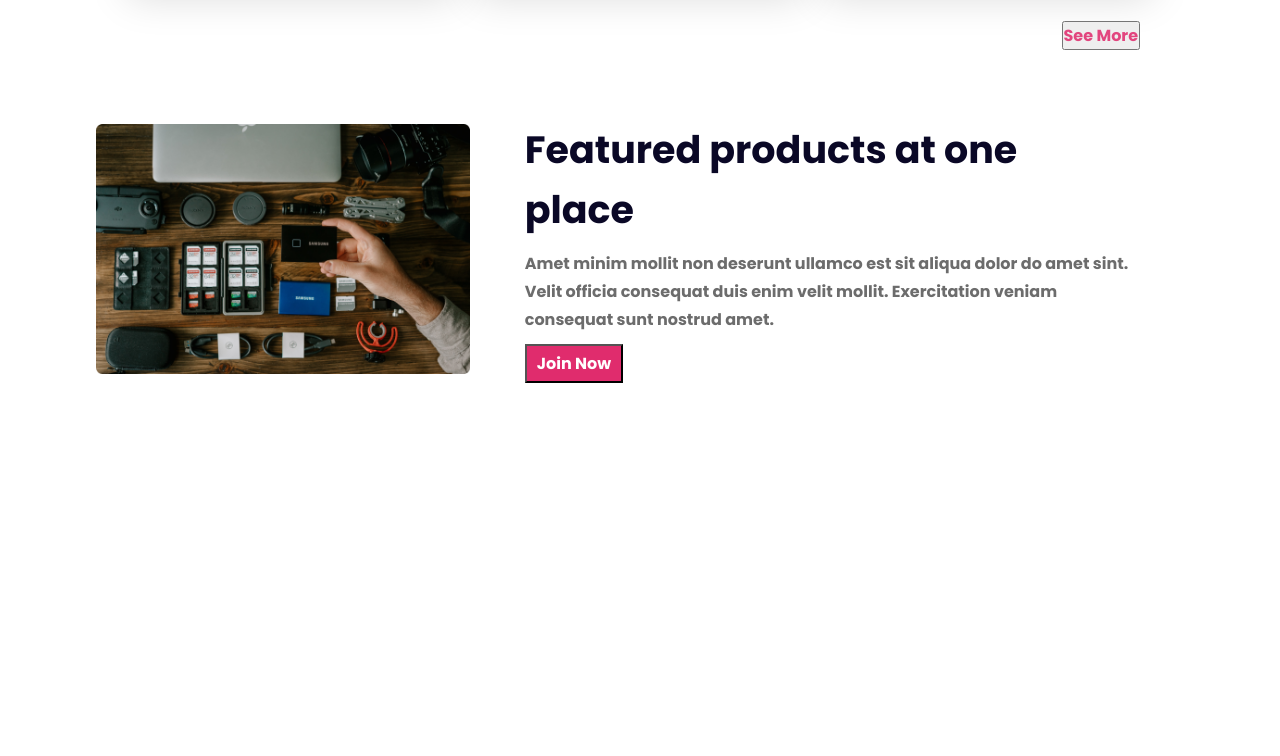
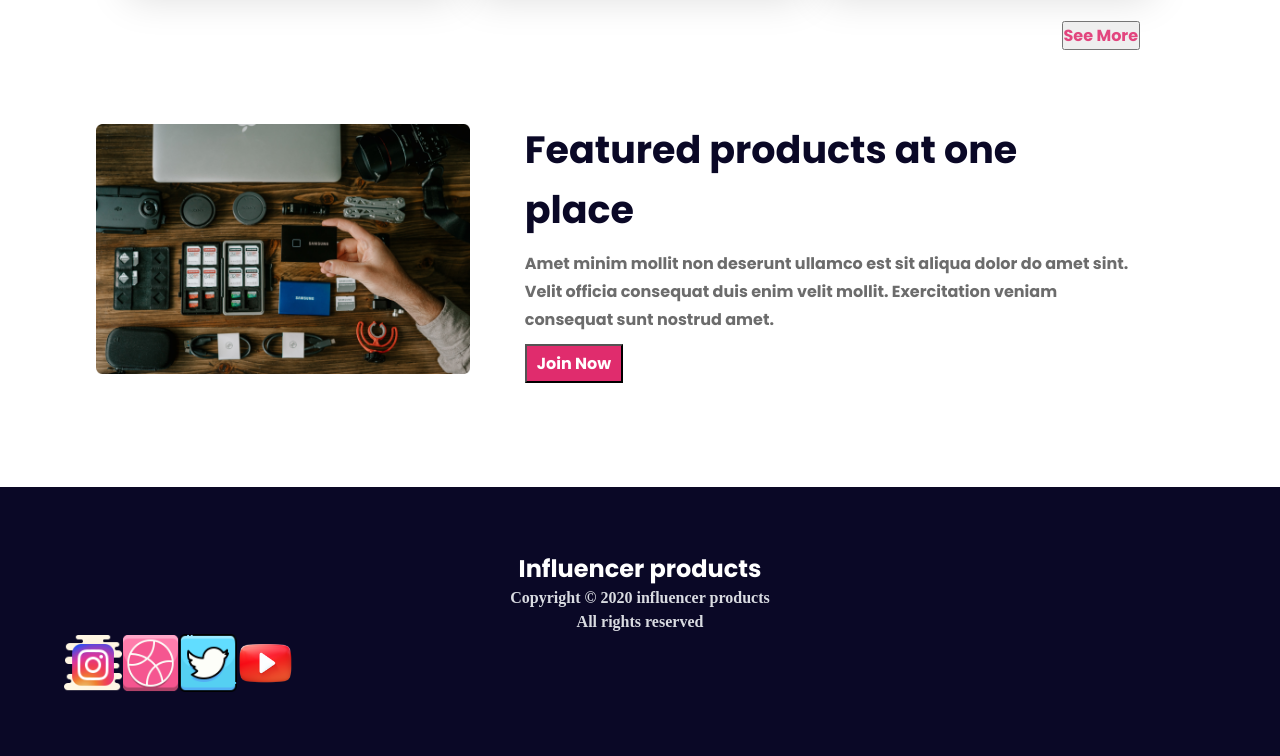
Before and after one commit to Mohammed-Saiful-Islam/influencer-gear-copy, a plain HTML site: page index.html in a window 1280 px wide. Shown: the part 2101-2857 px from the top of the page. Before the commit the page ends 2588 px from the top, so only its background shows below. Drawn offline with Linux system fonts and the light colour scheme.

Commit message:
footer added with some css styles

```diff
--- a/index.html
+++ b/index.html
@@ -213,6 +213,21 @@
             </div>
         </section>
     </main>
+    <footer>
+        <section class="footer">
+            <div class="text">
+                <h2 class="title">Influencer products</h2>
+                <p class="copyright">Copyright © 2020  influencer products</p>
+                <p class="all-rights">All rights reserved</p>
+            </div>
+            <div class="icons">
+                <img src="icons/instagram.png" alt="">
+                <img src="icons/dribbble.png" alt="">
+                <img src="icons/twitter.png" alt="">
+                <img src="icons/youtube.png" alt="">
+            </div>
+        </section>
+    </footer>
 </body>
 
 </html>
--- a/styles/influencer-gear.css
+++ b/styles/influencer-gear.css
@@ -275,6 +275,58 @@ main .featured .text .btn {
     padding: 5px 10px;
 }
 
+footer {
+    background: #0A0826;
+    display: block;
+    justify-content: center;
+    text-align: center;
+    align-items: center;
+    padding: 5%;
+}
+
+.footer {
+    margin: 0 auto;
+    text-align: center;
+    align-items: center;
+}
+
+.footer .text .title {
+    color: #FFF;
+    font-feature-settings: 'clig' off, 'liga' off;
+    font-family: Poppins;
+    font-size: 1.5rem;
+    font-style: normal;
+    font-weight: 700;
+    line-height: normal;
+}
+
+.footer .text .copyright {
+    color: var(--Text-Gray-300, #D9DBE1);
+    font-feature-settings: 'liga' off;
+    font-family: Manrope;
+    font-size: 1rem;
+    font-style: normal;
+    font-weight: 700;
+    line-height: 24px;
+    /* 171.429% */
+}
+
+.footer .text .all-rights {
+    color: var(--Text-Gray-300, #D9DBE1);
+    font-feature-settings: 'liga' off;
+    font-family: Manrope;
+    font-size: 1rem;
+    font-style: normal;
+    font-weight: 700;
+    line-height: 24px;
+    /* 171.429% */
+}
+
+.footer .icons {
+    width: 5%;
+    display: flex;
+}
+
 /* responsive for common mobiles */
 @media screen and (max-width:576px) {
 
```
Also changed, not shown: icons/dribbble.png (added), icons/instagram.png (added), icons/twitter.png (added), icons/youtube.png (added).
